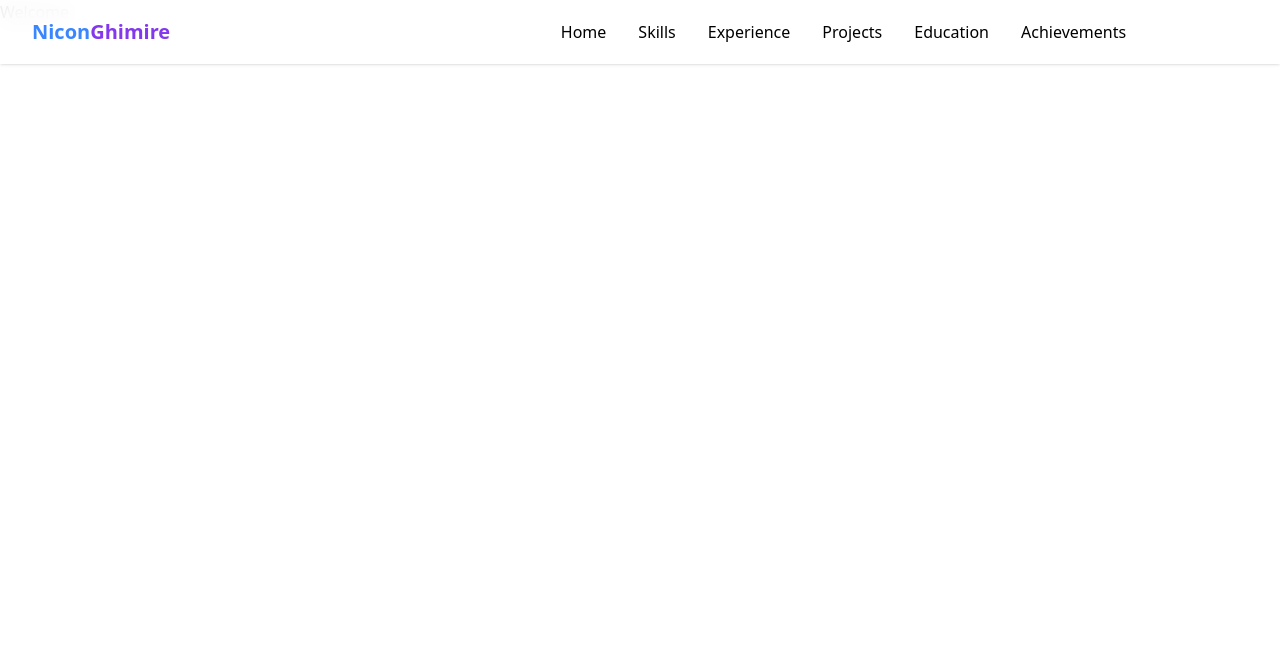
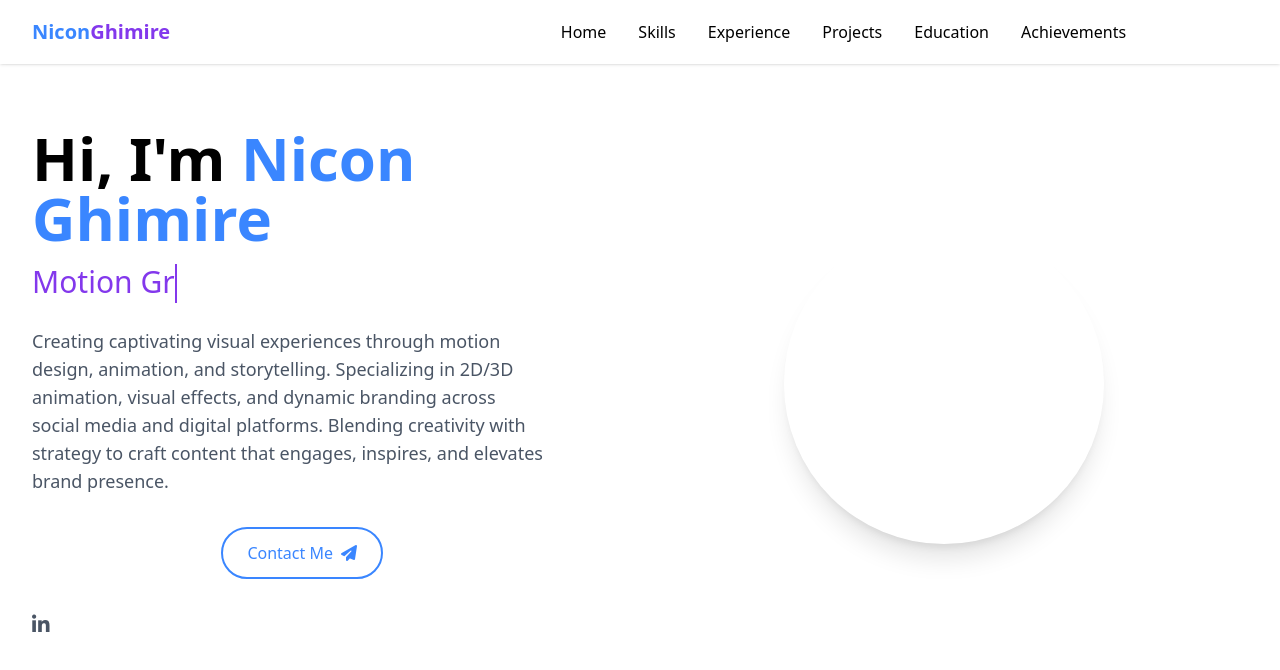
Before and after one commit to ManishNewa/NiconPortfolio, a Vue app: page / in a window 1280 px wide. Shown: the top 670 px of the page. Built offline with nearby package versions, Linux system fonts and the light colour scheme.

Commit message:
hero section configured

```diff
--- a/src/App.vue
+++ b/src/App.vue
@@ -1,13 +1,11 @@
 <script setup>
 import { RouterView } from 'vue-router'
-import NavBar from './components/layouts/NavBar.vue'
+import NavBar from '@/components/layouts/NavBar.vue'
 </script>
 
 <template>
   <header>
-    <div class="wrapper">
-      <NavBar></NavBar>
-    </div>
+    <NavBar></NavBar>
   </header>
 
   <RouterView />
--- a/src/assets/main.css
+++ b/src/assets/main.css
@@ -7,3 +7,40 @@
 .text-secondary {
   color: #8338ec;
 }
+
+/* Typing text titles animations */
+
+/* Custom CSS for additional effects */
+.skill-pill:hover {
+  transform: translateY(-5px);
+  box-shadow: 0 10px 20px rgba(0, 0, 0, 0.1);
+}
+
+.project-card:hover {
+  transform: scale(1.03);
+  box-shadow:
+    0 20px 25px -5px rgba(0, 0, 0, 0.1),
+    0 10px 10px -5px rgba(0, 0, 0, 0.04);
+}
+
+.experience-item:hover {
+  background-color: rgba(58, 134, 255, 0.1);
+}
+
+/* Custom scrollbar */
+::-webkit-scrollbar {
+  width: 8px;
+}
+
+::-webkit-scrollbar-track {
+  background: #f1f1f1;
+}
+
+::-webkit-scrollbar-thumb {
+  background: #3a86ff;
+  border-radius: 4px;
+}
+
+::-webkit-scrollbar-thumb:hover {
+  background: #8338ec;
+}
--- /dev/null
+++ b/src/components/sections/HeroSection.vue
@@ -0,0 +1,127 @@
+<template>
+  <section id="home" class="pt-24 pb-16 md:pt-32 md:pb-24 px-4 sm:px-6 lg:px-8 max-w-7xl mx-auto">
+    <div class="flex flex-col md:flex-row items-center">
+      <div class="md:w-1/2 mb-12 md:mb-0 animate-fade-in">
+        <h1 class="text-4xl md:text-5xl lg:text-6xl font-bold mb-4 d-block">
+          Hi, I'm <span class="text-primary">Nicon Ghimire</span>
+        </h1>
+        <h2 ref="typingText" class="typing-text text-2xl md:text-3xl text-secondary mb-6"></h2>
+        <p class="text-lg text-gray-600 mb-8 max-w-lg">
+          Creating captivating visual experiences through motion design, animation, and
+          storytelling. Specializing in 2D/3D animation, visual effects, and dynamic branding across
+          social media and digital platforms. Blending creativity with strategy to craft content
+          that engages, inspires, and elevates brand presence.
+        </p>
+
+        <div class="flex flex-wrap gap-4 mb-8">
+          <a
+            href="#projects"
+            class="px-6 py-3 bg-primary text-white rounded-full hover:bg-secondary transition flex items-center"
+          >
+            <span>View My Work</span>
+            <i class="fas fa-arrow-down ml-2"></i>
+          </a>
+          <a
+            href="#contact"
+            class="px-6 py-3 border-2 border-primary text-primary rounded-full hover:bg-primary hover:text-white transition flex items-center"
+          >
+            <span>Contact Me</span>
+            <i class="fas fa-paper-plane ml-2"></i>
+          </a>
+        </div>
+
+        <div class="flex space-x-4">
+          <a href="#" class="text-gray-600 hover:text-primary transition text-xl">
+            <i class="fab fa-linkedin-in"></i>
+          </a>
+        </div>
+      </div>
+
+      <div class="md:w-1/2 flex justify-center animate-float">
+        <div class="relative">
+          <div
+            class="w-64 h-64 md:w-80 md:h-80 bg-gradient-to-br from-primary to-secondary rounded-full overflow-hidden shadow-xl"
+          >
+            <!-- Replace with your image -->
+            <!-- <img
+                                src="https://images.unsplash.com/photo-1573496359142-b8d87734a5a2?ixlib=rb-4.0.3&ixid=M3wxMjA3fDB8MHxwaG90by1wYWdlfHx8fGVufDB8fHx8fA%3D%3D&auto=format&fit=crop&w=688&q=80"
+                                alt="Your Name"
+                                class="w-full h-full object-cover"
+                            /> -->
+          </div>
+        </div>
+      </div>
+    </div>
+  </section>
+</template>
+
+<script setup>
+import { ref, onMounted } from 'vue'
+
+// Configuration
+const professionalTitles = ref(['Motion Graphics Designer', 'Social Media', 'Creative Designer'])
+
+const typingText = ref(null)
+
+onMounted(() => {
+  setTimeout(type, 500)
+})
+
+let currentIndex = 0
+let charIndex = 0
+let isDeleting = false
+let typingDelay = 100
+let erasingDelay = 50
+let newTextDelay = 1500
+
+function type() {
+  const currentTitle = professionalTitles.value[currentIndex]
+  const element = typingText.value
+
+  if (!element) return
+
+  if (!isDeleting) {
+    element.textContent = currentTitle.substring(0, charIndex + 1)
+    charIndex++
+
+    if (charIndex === currentTitle.length) {
+      isDeleting = true
+      setTimeout(type, newTextDelay)
+    } else {
+      setTimeout(type, typingDelay)
+    }
+  } else {
+    element.textContent = currentTitle.substring(0, charIndex - 1)
+    charIndex--
+
+    if (charIndex === 0) {
+      isDeleting = false
+      currentIndex = (currentIndex + 1) % professionalTitles.value.length
+      setTimeout(type, typingDelay)
+    } else {
+      setTimeout(type, erasingDelay)
+    }
+  }
+}
+</script>
+
+<style scoped>
+.typing-text {
+  min-height: 1.3em;
+  display: inline-block;
+  border-right: 2px solid;
+  white-space: nowrap;
+  overflow: hidden;
+  vertical-align: top;
+}
+
+/* Blinking cursor animation */
+@keyframes blink {
+  50% {
+    border-color: transparent;
+  }
+}
+.typing-text {
+  animation: blink 0.7s step-end infinite;
+}
+</style>
--- a/src/views/HomeView.vue
+++ b/src/views/HomeView.vue
@@ -1,8 +1,9 @@
 <script setup>
+import HeroSection from '@/components/sections/HeroSection.vue'
 </script>
 
 <template>
-  <main>
-  Welcome
-  </main>
+  <div>
+    <HeroSection />
+  </div>
 </template>
```
